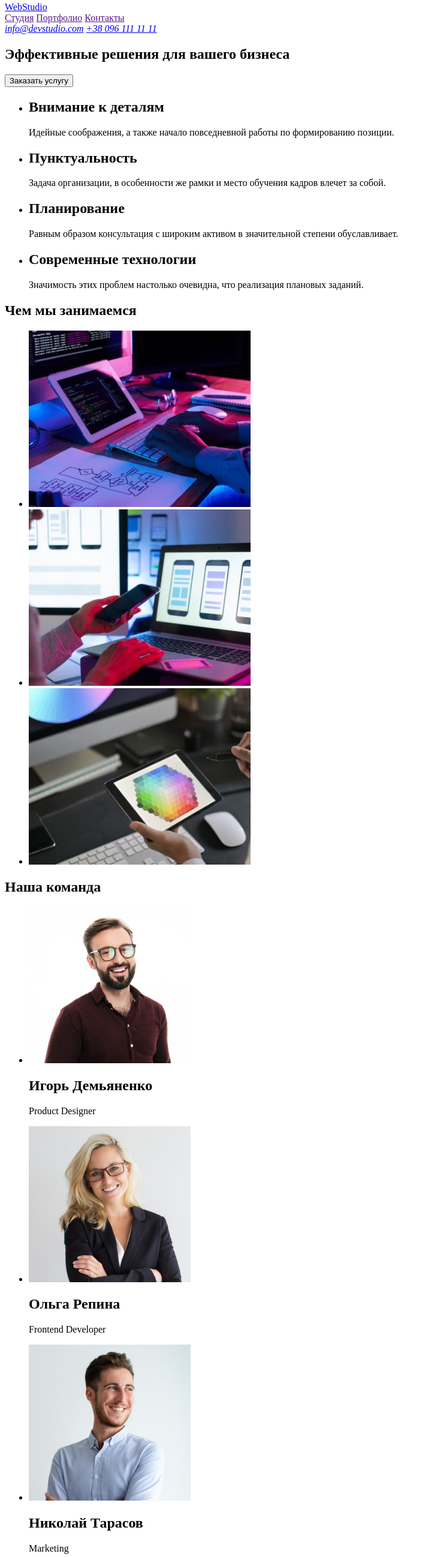
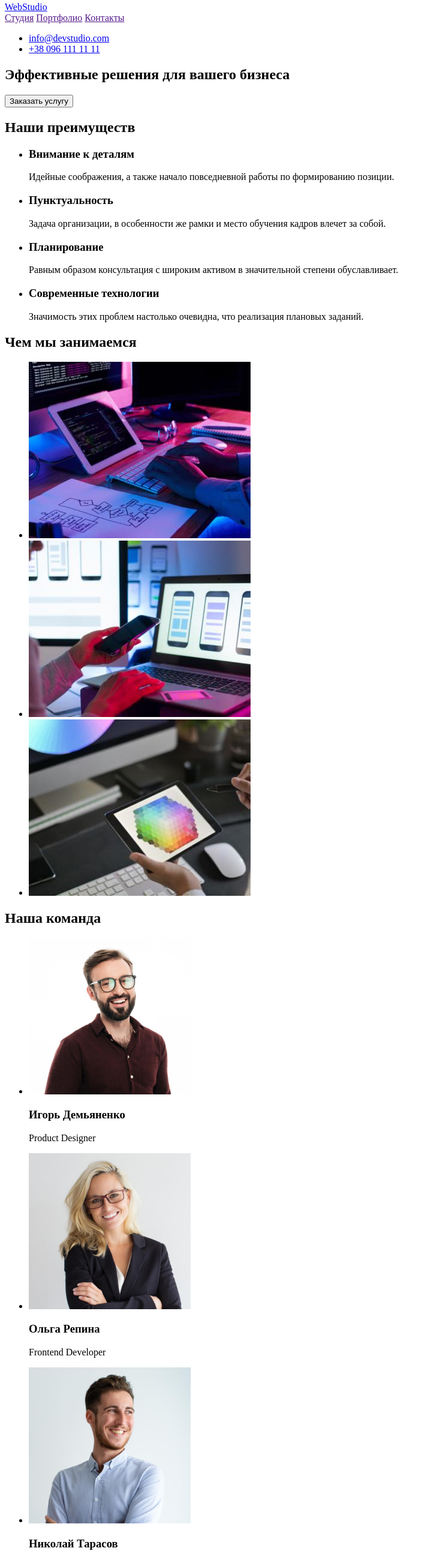
Before and after one commit to Samber1/goit-markup-hw-01, a plain HTML site: page index.html in a window 1280 px wide. Shown: the part 5-2600 px from the top of the page at 60% size, without its empty margins (0-719 px from the left). Drawn offline with Linux system fonts and the light colour scheme.

Commit message:
fix misstakes

```diff
--- a/index.html
+++ b/index.html
@@ -14,30 +14,31 @@
             <a href="">Портфолио</a>
             <a href="">Контакты</a>
         </nav>
-            <address>
-                <a href="mailto:info@devstudio.com">info@devstudio.com</a>
-                <a href="tell:+380961111111">+38 096 111 11 11</a>
-            </address>
+            <ul>
+                <li><a href="mailto:info@devstudio.com">info@devstudio.com</a></li>
+                <li><a href="tell:+380961111111">+38 096 111 11 11</a></li>
+            </ul>
     </header>
     <main>
         <section>
              <h1>Эффективные решения для вашего бизнеса</h1>
              <button type="button">Заказать услугу</button>
+             <h2>Наши преимуществ</h2>
             <ul>
                 <li>
-                    <h2>Внимание к деталям</h2>
+                    <h3>Внимание к деталям</h3>
                     <p>Идейные соображения, а также начало повседневной работы по формированию позиции.</p>
                 </li>
                 <li>
-                    <h2>Пунктуальность</h2>
+                    <h3>Пунктуальность</h3>
                     <p>Задача организации, в особенности же рамки и место обучения кадров влечет за собой.</p>
                 </li>
                 <li>
-                    <h2>Планирование</h2>
+                    <h3>Планирование</h3>
                     <p>Равным образом консультация с широким активом в значительной степени обуславливает.</p>
                 </li>
                 <li>
-                    <h2>Современные технологии</h2>
+                    <h3>Современные технологии</h3>
                     <p>Значимость этих проблем настолько очевидна, что реализация плановых заданий.</p>
                 </li>
             </ul>
@@ -61,22 +62,22 @@
             <ul>
                 <li>
                     <img src="./images/team1.jpg" alt="Широко улыбающийся мужчина" width="270">
-                    <h2>Игорь Демьяненко</h2>
+                    <h3>Игорь Демьяненко</h3>
                     <p lang="en">Product Designer</p>
                 </li>
                 <li>
                     <img src="./images/team2.jpg" alt="Широко улыбающаяся женщина" width="270">
-                    <h2>Ольга Репина</h2>
+                    <h3>Ольга Репина</h3>
                     <p lang="en">Frontend Developer</p>
                 </li>
                 <li>
                     <img src="./images/team3.jpg" alt="Широко улыбающийся мужчина" width="270">
-                    <h2>Николай Тарасов</h2>
+                    <h3>Николай Тарасов</h3>
                     <p lang="en">Marketing</p>
                 </li>
                 <li>
                     <img src="./images/team4.jpg" alt="Улыбающийся мужчина" width="270">
-                    <h2>Михаил Ермаков</h2>
+                    <h3>Михаил Ермаков</h3>
                     <p lang="en">UI Designer</p>
                 </li>
             </ul>
@@ -85,11 +86,11 @@
     <footer>
         <a href="./index.html" lang="en">WebStudio</a>
         <address>
-            г. Киев, пр-т Леси Украинки, 26
-        </address>
-        <address>
-            <a href="mailto:info@example.com">info@example.com</a>
-            <a href="tell:+380991111111">+38 099 111 11 11</a>
+            <ul>
+                <li><a href="https://goo.gl/maps/Gv21GU76W3sqb3SP8">г. Киев, пр-т Леси Украинки, 26</a></li>
+                <li><a href="mailto:info@example.com">info@example.com</a></li>
+                <li><a href="tell:+380991111111">+38 099 111 11 11</a></li>
+            </ul>
         </address>
     </footer>
 </body>
```
